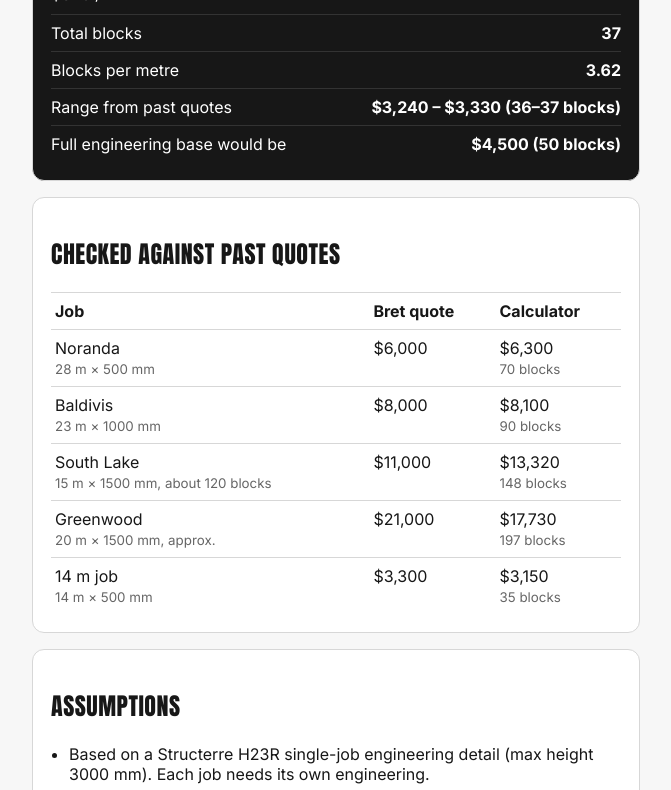
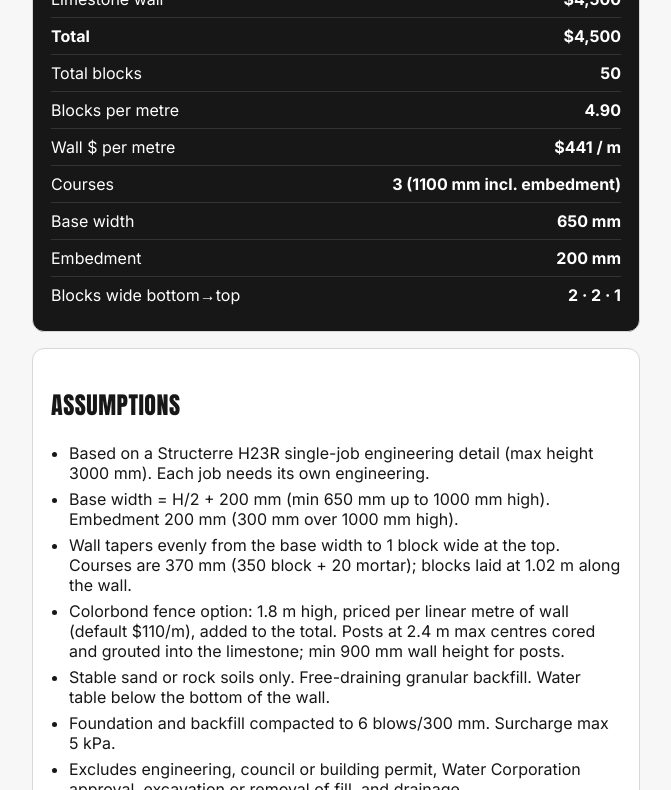
Before and after one commit to gabionRstar/limestone-calculator, a plain HTML site: page index.html in a window 1280 px wide. Shown: the part 630-1420 px from the top of the page, without its empty margins (304-975 px from the left). Drawn offline with Linux system fonts and the light colour scheme.

Commit message:
Engineering-only H23R calculator; Colorbond fence per metre; 100mm height steps

```diff
--- a/index.html
+++ b/index.html
@@ -3,25 +3,23 @@
 <link href="https://fonts.googleapis.com/css2?family=Anton&family=Inter:wght@400;700;900&display=swap" rel="stylesheet"><link rel="stylesheet" href="styles.css"></head>
 <body><main>
 <h1>LIMESTONE BLOCK WALL <span>QUOTE</span> CALCULATOR</h1>
-<p class="sub">Blocks 1000 × 350 × 350 mm with 20 mm mortar joints. Calibrated to Bret's past installed quotes. Engineering option based on Structerre H23R detail.</p>
+<p class="sub">Blocks 1000 × 350 × 350 mm with 20 mm mortar joints. Built to the Structerre H23R engineering detail (tapered base).</p>
 <section class="card">
 <label>Wall length (m)</label><div class="pair"><input type="range" id="lenR" min="1" max="100" step="0.5" value="10"><input type="number" id="len" min="0" step="0.5" value="10"></div>
-<label>Visible wall height (mm)</label><div class="pair"><input type="range" id="hR" min="350" max="3000" step="50" value="900"><input type="number" id="h" min="350" step="10" value="900"></div>
+<label>Visible wall height (mm)</label><div class="pair"><input type="range" id="hR" min="400" max="3000" step="100" value="900"><input type="number" id="h" min="400" max="3000" step="100" value="900"></div>
 <p id="warn" class="warn" hidden>Over 3000 mm is outside the H23R engineering. Needs separate engineering (calculated at 3000).</p>
-<label class="chk"><input type="checkbox" id="eng"> Full engineering base width (H23R taper)</label>
 <label>Price per block installed ($)</label><input type="number" id="price" step="1">
 <label class="chk"><input type="checkbox" id="fence"> Colorbond fence over the wall</label>
-<div id="fenceBox" hidden><label>Price per fence post ($, optional)</label><input type="number" id="postPrice" placeholder="leave blank"><p id="fenceOut" class="note"></p></div>
+<div id="fenceBox" hidden><label>Colorbond fence 1.8 m ($ per linear metre)</label><input type="number" id="fencePrice" step="1"><p id="fenceOut" class="note"></p></div>
 </section>
-<section class="card result"><div id="mode" class="perm"></div><div class="big" id="total"></div><div id="perm" class="perm"></div><p id="range" class="warn" hidden>Outside quoted range – confirm with contractor.</p><div id="out"></div></section>
-<section class="card"><h2>CHECKED AGAINST PAST QUOTES</h2><table><thead><tr><th>Job</th><th>Bret quote</th><th>Calculator</th></tr></thead><tbody id="quotes"></tbody></table></section>
+<section class="card result"><div class="perm">Engineered H23R taper</div><div class="big" id="total"></div><div id="perm" class="perm"></div><div id="out"></div></section>
 <section class="card"><h2>ASSUMPTIONS</h2><ul>
 <li>Based on a Structerre H23R single-job engineering detail (max height 3000 mm). Each job needs its own engineering.</li>
 <li>Base width = H/2 + 200 mm (min 650 mm up to 1000 mm high). Embedment 200 mm (300 mm over 1000 mm high).</li>
-<li>Default: Contractor (Bret) layout. Blocks per metre interpolated from Bret's past quotes (500 mm → 2.5, 1000 mm → 3.9, 1500 mm → 9.85, the average of quotes ranging 8.0–11.7). Where past quotes differ, the low–high range is shown. Above 1500 mm is extrapolated.</li>
-<li>Engineering toggle: wall tapers evenly from base width to 1 block wide at the top. Courses are 370 mm (block + mortar).</li>
+<li>Wall tapers evenly from the base width to 1 block wide at the top. Courses are 370 mm (350 block + 20 mortar); blocks laid at 1.02 m along the wall.</li>
+<li>Colorbond fence option: 1.8 m high, priced per linear metre of wall (default $110/m), added to the total. Posts at 2.4 m max centres cored and grouted into the limestone; min 900 mm wall height for posts.</li>
 <li>Stable sand or rock soils only. Free-draining granular backfill. Water table below the bottom of the wall.</li>
 <li>Foundation and backfill compacted to 6 blows/300 mm. Surcharge max 5 kPa.</li>
-<li>Excludes engineering, council or building permit, Water Corporation approval, excavation or removal of fill, drainage, and fence panels.</li>
+<li>Excludes engineering, council or building permit, Water Corporation approval, excavation or removal of fill, and drainage.</li>
 <li>Indicative only. Final quote after a site inspection.</li></ul></section>
 </main><script src="limestone.js"></script></body></html>
--- a/limestone.js
+++ b/limestone.js
@@ -8,30 +8,10 @@ const C = {
   EMBED_LOW: 200, EMBED_HIGH: 300, EMBED_SWITCH: 1000, // mm
   POST_SPACING: 2.4,     // m, fence posts max c/c
   ANCHOR_ZONE: 3.6,      // m from fence free ends
-  // Contractor (Bret) calibration: [visible height mm, blocks/m used, low, high]
-  // 500: Noranda 2.4 & 14m job 2.6 -> avg 2.5.  1500: South Lake 8.0 & Greenwood 11.7 -> avg 9.85
-  CAL: [[500, 2.5, 2.4, 2.6], [1000, 3.9, 3.9, 3.9], [1500, 9.85, 8.0, 11.7]],
-  QUOTED_MAX: 1500,      // mm, above this = outside quoted range
-  QUOTES: [ // past jobs shown in 'Checked against past quotes'
-    { job: 'Noranda', L: 28, H: 500, quote: 6000 },
-    { job: 'Baldivis', L: 23, H: 1000, quote: 8000 },
-    { job: 'South Lake', L: 15, H: 1500, quote: 11000, note: 'about 120 blocks' },
-    { job: 'Greenwood', L: 20, H: 1500, quote: 21000, note: 'approx.' },
-    { job: '14 m job', L: 14, H: 500, quote: 3300 }
-  ]
+  FENCE_PRICE: 110,      // $ per linear metre, 1.8 m Colorbond fence
+  FENCE_H: 1.8,          // m
+  MIN_WALL_POSTS: 900    // mm, min wall height for fence posts
 };
-// Linear interpolation; extrapolates using the nearest segment's slope
-function bretBpm(H, col = 1) {
-  const p = C.CAL.map(r => [r[0], r[col] ?? r[1]]); let i = 0;
-  while (i < p.length - 2 && H > p[i + 1][0]) i++;
-  const [h0, b0] = p[i], [h1, b1] = p[i + 1];
-  return Math.max(1000 / (C.BLOCK_L + C.MORTAR), b0 + (b1 - b0) * (H - h0) / (h1 - h0));
-}
-function calcBret(L, H, price) {
-  const bpm = bretBpm(H), blocks = Math.ceil(L * bpm - 1e-9);
-  const lo = Math.ceil(L * bretBpm(H, 2) - 1e-9), hi = Math.ceil(L * bretBpm(H, 3) - 1e-9);
-  return { bpm, blocks, lo, hi, cost: blocks * price, perM: bpm * price, outside: H > C.QUOTED_MAX };
-}
 function calc(L, H, price) {
   const embed = H <= C.EMBED_SWITCH ? C.EMBED_LOW : C.EMBED_HIGH;
   let base = H / 2 + 200; if (H <= C.EMBED_SWITCH) base = Math.max(base, C.MIN_BASE);
@@ -47,37 +27,29 @@ function calc(L, H, price) {
   const blocks = Math.ceil(L * bpm - 1e-9);
   return { embed, base, total, courses, list, bpm, blocks, cost: blocks * price, perM: bpm * price };
 }
-if (typeof module !== 'undefined') module.exports = { calc, calcBret, C };
+if (typeof module !== 'undefined') module.exports = { calc, C };
 if (typeof document !== 'undefined') {
   const $ = id => document.getElementById(id), fmt = n => '$' + Math.round(n).toLocaleString('en-AU');
-  $('price').value = C.PRICE_DEFAULT;
+  $('price').value = C.PRICE_DEFAULT; $('fencePrice').value = C.FENCE_PRICE;
   const sync = (a, b) => { $(a).oninput = () => { $(b).value = $(a).value; run(); }; };
   sync('lenR', 'len'); sync('len', 'lenR'); sync('hR', 'h'); sync('h', 'hR');
-  ['price', 'fence', 'postPrice', 'eng'].forEach(i => $(i).oninput = run);
+  ['price', 'fence', 'fencePrice'].forEach(i => $(i).oninput = run);
   function run() {
     const L = +$('len').value || 0, H = +$('h').value || 0, p = +$('price').value || 0;
     $('warn').hidden = H <= C.MAX_H;
-    const Hc = Math.min(H, C.MAX_H), e = calc(L, Hc, p), b = calcBret(L, Hc, p), eng = $('eng').checked;
-    const r = eng ? e : b;
-    $('mode').textContent = eng ? 'Full engineering base width (H23R taper)' : 'Contractor (Bret) layout';
-    $('total').textContent = fmt(r.cost);
-    $('perm').textContent = fmt(r.perM) + ' / m';
-    $('range').hidden = eng || !b.outside;
-    const rows = [['Total blocks', r.blocks], ['Blocks per metre', r.bpm.toFixed(2)]];
-    if (eng) rows.push(['Courses', e.courses + ' (' + e.total + ' mm incl. embedment)'], ['Base width', Math.round(e.base) + ' mm'],
-      ['Embedment', e.embed + ' mm'], ['Blocks wide bottom→top', e.list.join(' · ')], ['Contractor layout would be', fmt(b.cost) + ' (' + b.blocks + ' blocks)']);
-    else { if (b.hi !== b.lo) rows.push(['Range from past quotes', fmt(b.lo * p) + ' – ' + fmt(b.hi * p) + ' (' + b.lo + '–' + b.hi + ' blocks)']);
-      rows.push(['Full engineering base would be', fmt(e.cost) + ' (' + e.blocks + ' blocks)']); }
+    const e = calc(L, Math.min(H, C.MAX_H), p), f = $('fence').checked;
+    $('fenceBox').hidden = !f;
+    const fp = +$('fencePrice').value || 0, fc = f ? L * fp : 0;
+    $('total').textContent = fmt(e.cost + fc);
+    $('perm').textContent = fmt(e.perM + (f ? fp : 0)) + ' / m';
+    const rows = [['Limestone wall', fmt(e.cost)]];
+    if (f) rows.push(['Colorbond fence ' + C.FENCE_H + ' m', fmt(fc)]);
+    rows.push(['<b>Total</b>', fmt(e.cost + fc)], ['Total blocks', e.blocks], ['Blocks per metre', e.bpm.toFixed(2)],
+      ['Wall $ per metre', fmt(e.perM) + ' / m'], ['Courses', e.courses + ' (' + e.total + ' mm incl. embedment)'],
+      ['Base width', Math.round(e.base) + ' mm'], ['Embedment', e.embed + ' mm'], ['Blocks wide bottom→top', e.list.join(' · ')]);
     $('out').innerHTML = rows.map(([k, v]) => `<div class="row"><span>${k}</span><b>${v}</b></div>`).join('');
-    $('quotes').innerHTML = C.QUOTES.map(q => { const c = calcBret(q.L, q.H, p);
-      return `<tr><td>${q.job}<br><small>${q.L} m × ${q.H} mm${q.note ? ', ' + q.note : ''}</small></td><td>${fmt(q.quote)}</td><td>${fmt(c.cost)}<br><small>${c.blocks} blocks</small></td></tr>`; }).join('');
-    const f = $('fence').checked; $('fenceBox').hidden = !f;
-    if (f) {
-      const posts = Math.ceil(L / C.POST_SPACING) + 1, pp = parseFloat($('postPrice').value);
-      $('fenceOut').innerHTML = `<b>${posts} posts</b> at ${C.POST_SPACING} m max c/c, cored through the limestone and grouted.` +
-        (pp ? ` Posts: ${fmt(posts * pp)} (not in total above).` : '') +
-        `<br>Within ${C.ANCHOR_ZONE} m of a fence free end: 550×550×650 concrete anchor blocks with 2N12 dowels, or posts at 1200 c/c. Fence max 1800 high; wall min 900 high for posts.`;
-    }
+    if (f) $('fenceOut').innerHTML = `Posts at ${C.POST_SPACING} m max centres, cored through the limestone and grouted. Min wall height ${C.MIN_WALL_POSTS} mm for posts.` +
+      (H < C.MIN_WALL_POSTS ? ' <b>Wall is below the minimum height for fence posts.</b>' : '');
   }
   run();
 }
```
